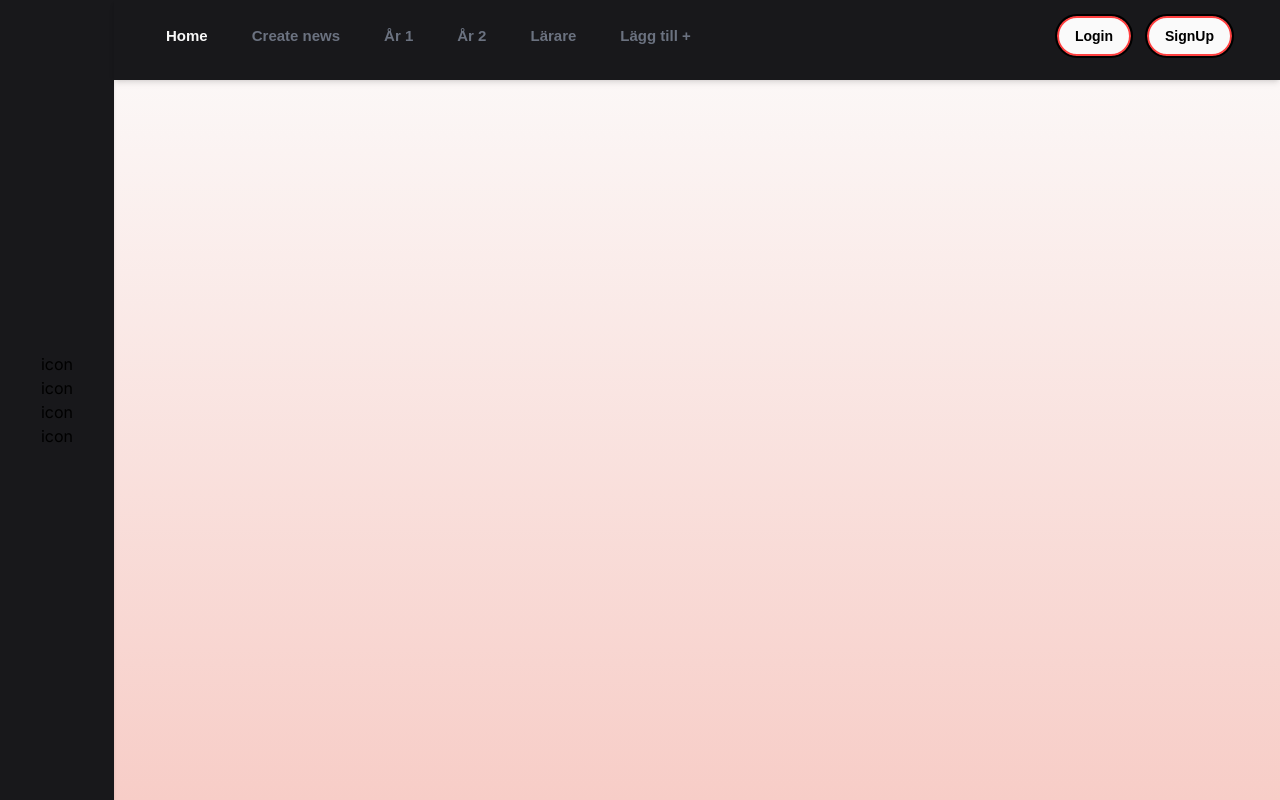
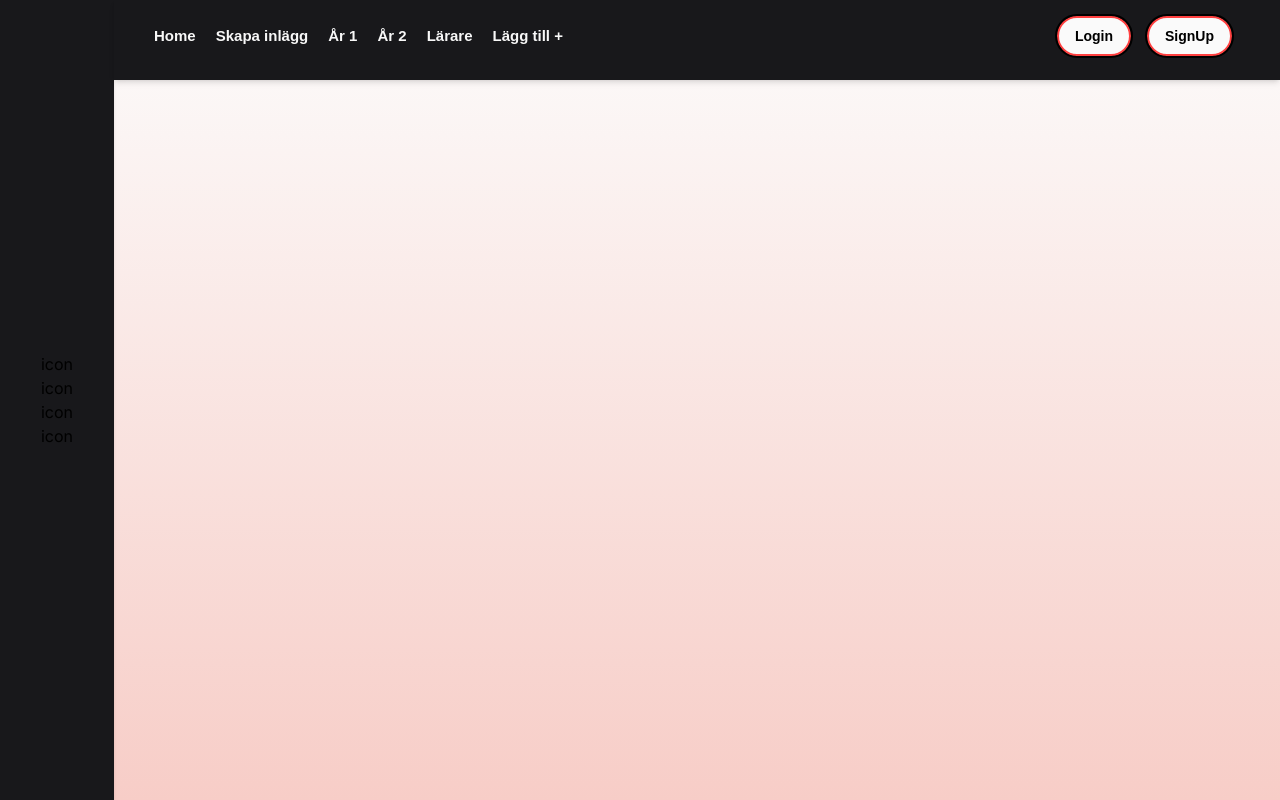
Before and after one commit to xxrobone/connexion, a Next.js app: page /dashboard in a window 1280 px wide. Built offline with nearby package versions, Linux system fonts and the light colour scheme.

Commit message:
added links to the header

```diff
--- a/components/ui/link/Link.tsx
+++ b/components/ui/custom-link/CustomLink.tsx
@@ -4,20 +4,20 @@ import { ComponentProps } from 'react';
 
 // styling this link later, this is just to hurry up the process
 
-const NextLink = (props: ComponentProps<typeof Link>) => {
+const CustomLink = (props: ComponentProps<typeof Link>) => {
   return (
     <Link
       {...props}
       className={cn(
         props.className,
-        `hover:underline font-medium text-black transition-all duration-200 rounded dark:text-gray-300`
+        `lg:hover:text-[#f8f8f8] text-[#f8f8f8] max-lg:text-white block font-semibold text-[15px]`
       )}
       href={props.href}
-      title={props.title}
     >
+      {props.title}
       {props.children}
     </Link>
   );
 };
 
-export default NextLink;
+export default CustomLink;
--- a/components/ui/header/Header.tsx
+++ b/components/ui/header/Header.tsx
@@ -1,13 +1,19 @@
 import React from 'react';
 import { Button } from '../button/Button';
+import Link from 'next/link';
+import CustomLink from '../custom-link/CustomLink';
 
 const Header = () => {
   return (
     <header className='w-screen shadow-md py-4 px-4 sm:px-10 bg-zinc-900 font-[sans-serif] h-[80px]'>
       <div className='flex flex-wrap items-center justify-between gap-5 relative'>
         <div className='flex lg:order-1 max-sm:ml-auto'>
-          <Button size='md' impact='bordered' shape='pill'>Login</Button>
-          <Button size='md' impact='bordered' shape='pill'>SignUp</Button>
+          <Button size='md' impact='bordered' shape='pill'>
+            Login
+          </Button>
+          <Button size='md' impact='bordered' shape='pill'>
+            SignUp
+          </Button>
           {/* Hamburger menu -  */}
           <button id='toggle' className='lg:hidden ml-7'>
             <svg
@@ -28,54 +34,12 @@ const Header = () => {
           id='collapseMenu'
           className='lg:!flex lg:space-x-5 max-lg:space-y-2 max-lg:hidden max-lg:py-4 max-lg:w-full'
         >
-          <li className='max-lg:border-b max-lg:bg-[#f8f8f8] max-lg:py-2 px-3 max-lg:rounded'>
-            <a
-              href='#'
-              className='lg:hover:text-[#f8f8f8] text-[#f8f8f8] max-lg:text-white block font-semibold text-[15px]'
-            >
-              Home
-            </a>
-          </li>
-          <li className='max-lg:border-b max-lg:py-2 px-3 max-lg:rounded'>
-            <a
-              href='#'
-              className='lg:hover:text-[#f8f8f8] text-gray-500 block font-semibold text-[15px]'
-            >
-              Create news
-            </a>
-          </li>
-          <li className='max-lg:border-b max-lg:py-2 px-3 max-lg:rounded'>
-            <a
-              href='#'
-              className='lg:hover:text-[#f8f8f8] text-gray-500 block font-semibold text-[15px]'
-            >
-              År 1
-            </a>
-          </li>
-          <li className='max-lg:border-b max-lg:py-2 px-3 max-lg:rounded'>
-            <a
-              href='#'
-              className='lg:hover:text-[#f8f8f8] text-gray-500 block font-semibold text-[15px]'
-            >
-              År 2
-            </a>
-          </li>
-          <li className='max-lg:border-b max-lg:py-2 px-3 max-lg:rounded'>
-            <a
-              href='#'
-              className='lg:hover:text-[#f8f8f8] text-gray-500 block font-semibold text-[15px]'
-            >
-              Lärare
-            </a>
-          </li>
-          <li className='max-lg:border-b max-lg:py-2 px-3 max-lg:rounded'>
-            <a
-              href='#'
-              className='lg:hover:text-[#f8f8f8] text-gray-500 block font-semibold text-[15px]'
-            >
-              Lägg till +
-            </a>
-          </li>
+          <CustomLink href='#' title='Home'></CustomLink>
+          <CustomLink href='#' title='Skapa inlägg'></CustomLink>
+          <CustomLink href='#' title='År 1'></CustomLink>
+          <CustomLink href='#' title='År 2'></CustomLink>
+          <CustomLink href='#' title='Lärare'></CustomLink>
+          <CustomLink href='#' title='Lägg till +'></CustomLink>
         </ul>
       </div>
     </header>
```
